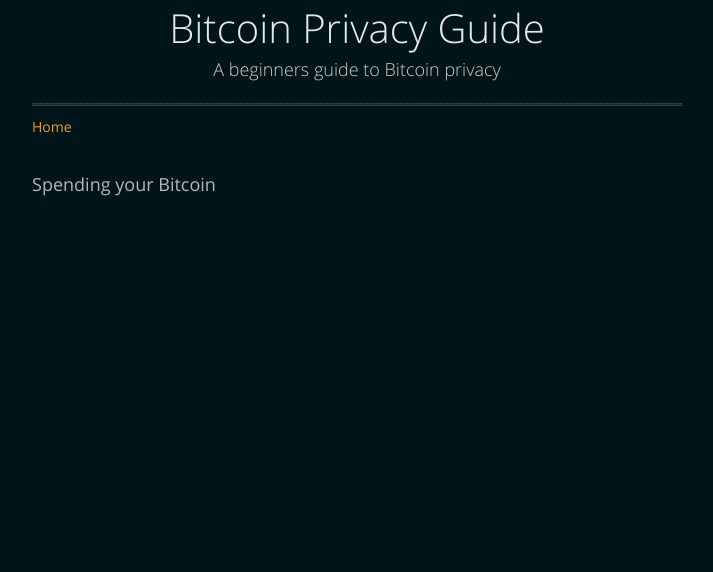
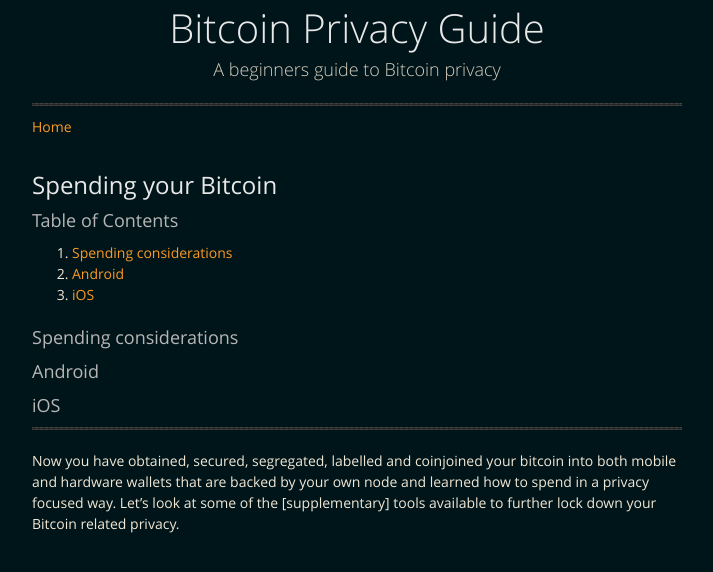
Before and after one commit to BitcoinQnA/BitcoinPrivacyGuide, a Jekyll site: the page built from spend.md, in a window 1280 px wide. Shown: the top 572 px of the page, without its empty margins (283-996 px from the left). Built offline with Jekyll 4.4.1, drawn with Linux system fonts in a browser that asks for light colours.

Commit message:
Update spend.md

```diff
--- a/spend.md
+++ b/spend.md
@@ -3,4 +3,26 @@ layout: default
 ---
 <br/>
 
-### Spending your Bitcoin
+## Spending your Bitcoin
+
+### Table of Contents
+
+1.  [Spending considerations](#spending-considerations)
+2.  [Android](#android)
+3.  [iOS](#ios)
+
+
+
+### Spending considerations
+
+
+### Android
+
+
+### iOS
+
+
+
+  ***
+
+Now you have obtained, secured, segregated, labelled and coinjoined your bitcoin into both mobile and hardware wallets that are backed by your own node and learned how to spend in a privacy focused way. Let's look at some of the [supplementary] tools available to further lock down your Bitcoin related privacy.
```
